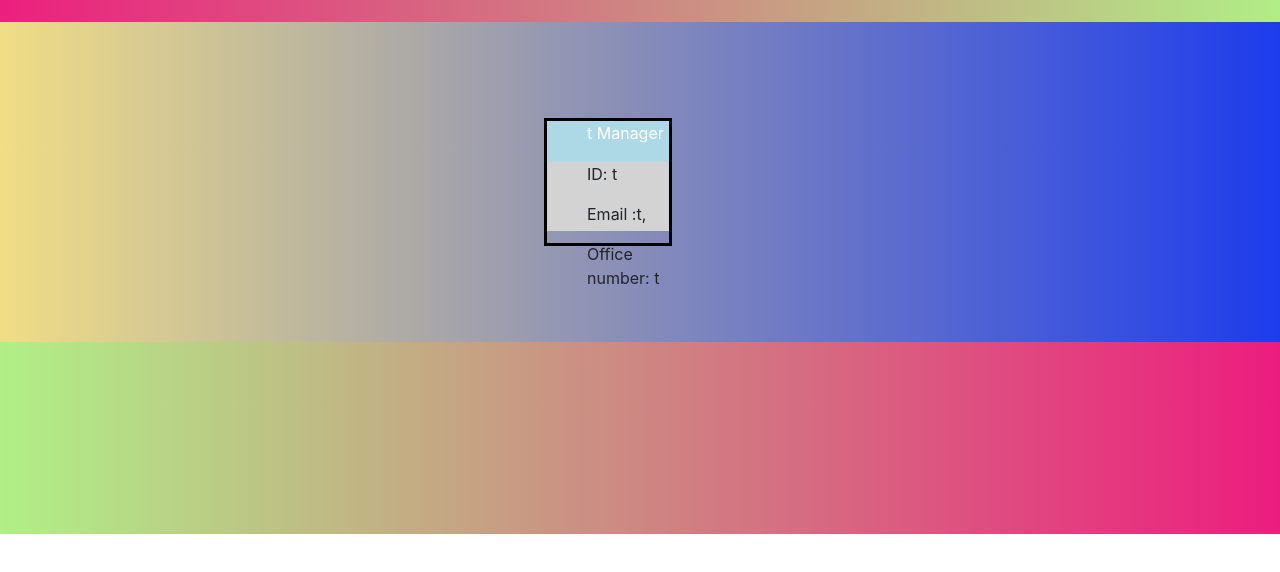
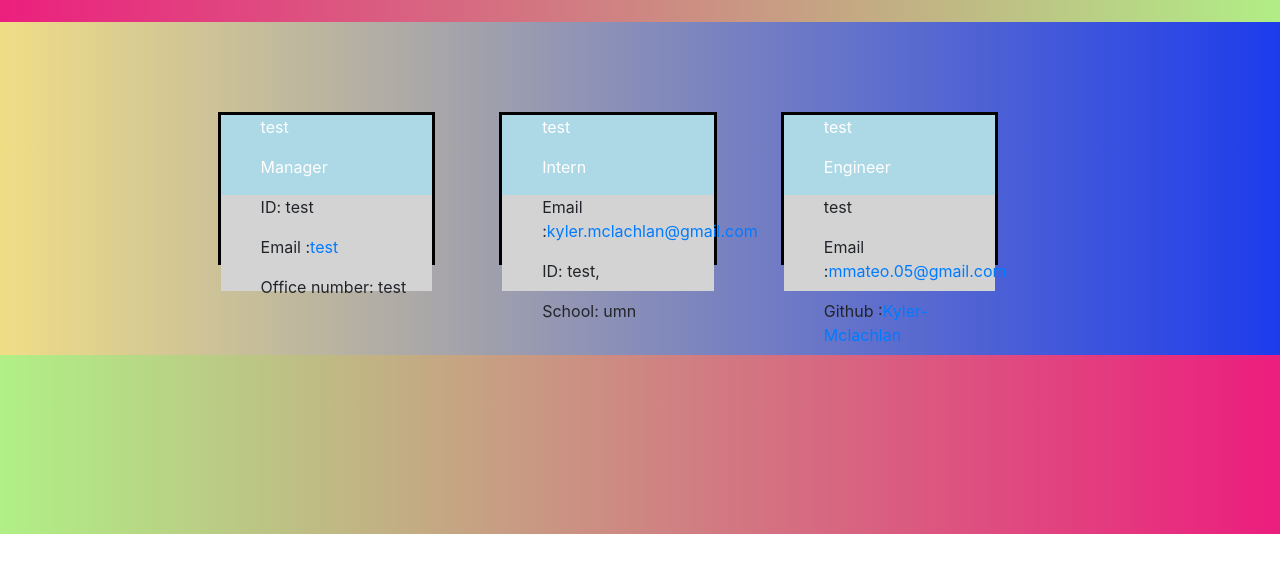
Before and after one commit to Kyler-Mclachlan/Team-profile-generator, a website: page dist/index.html in a window 1280 px wide. Shown: the part 106-678 px from the top of the page. Drawn offline with nearby package versions, Linux system fonts and the light colour scheme.

Commit message:
github and email links working! :D

```diff
--- a/dist/index.html
+++ b/dist/index.html
@@ -28,19 +28,63 @@
     <section class="genericDiv">
     <div class=name_id_li>
     <ul>
-    t
+    test
+    </ul>
+    <ul>
     Manager
     </ul>
     </div>
     <div class=other_info>
     <ul>
-    ID: t
+    ID: test
     </ul>
     <ul>
-    Email :t,
+    Email :<a href= "mailto: test">test</a>
     </ul>
     <ul>
-    Office number: t
+    Office number: test
+    </ul>
+    </div>
+    </section>
+    <section class="genericDiv">
+    <div class=name_id_li>
+    <ul>
+    test
+    </ul>
+    <ul>
+    Intern
+    </ul>
+    </div>
+    <div class=other_info>
+    <ul>
+    Email :<a href= "mailto: kyler.mclachlan@gmail.com">kyler.mclachlan@gmail.com</a>
+    </ul>
+    <ul>
+    ID: test,
+    </ul>
+    <ul>
+    School: umn
+    </ul>
+    </div>
+    </section>
+    <section class="genericDiv">
+    <div class=name_id_li>
+    <ul>
+    test
+    </ul>
+    <ul>
+    Engineer
+    </ul>
+    </div>
+    <div class=other_info>
+    <ul>
+    test
+    </ul>
+    <ul>
+    Email :<a href= "mailto: mmateo.05@gmail.com">mmateo.05@gmail.com</a>
+    </ul>
+    <ul>
+    Github :<a href="https://github.com/Kyler-Mclachlan">Kyler-Mclachlan</a>
     </ul>
     </div>
     </section></section>
--- a/dist/style.css
+++ b/dist/style.css
@@ -27,11 +27,11 @@
 
 .genericDiv {
     flex-direction: column;
-    justify-content: space-between;
-    height: 10vw;
-    width: 10vw;
+    height: 12vw;
+    width: 17vw;
     border: medium solid black;
     margin-right: 5vw;
+    text-align: start;
 }
 
 .name_id_li {
@@ -42,5 +42,6 @@
 
 .other_info {
     background-color: lightgray;
-    height: 5.4vw;
+    height: 7.5vw;
+    text-align: start;
 }
```
Also changed, not shown: dist/generateHTML.js (+23 -5 lines).
